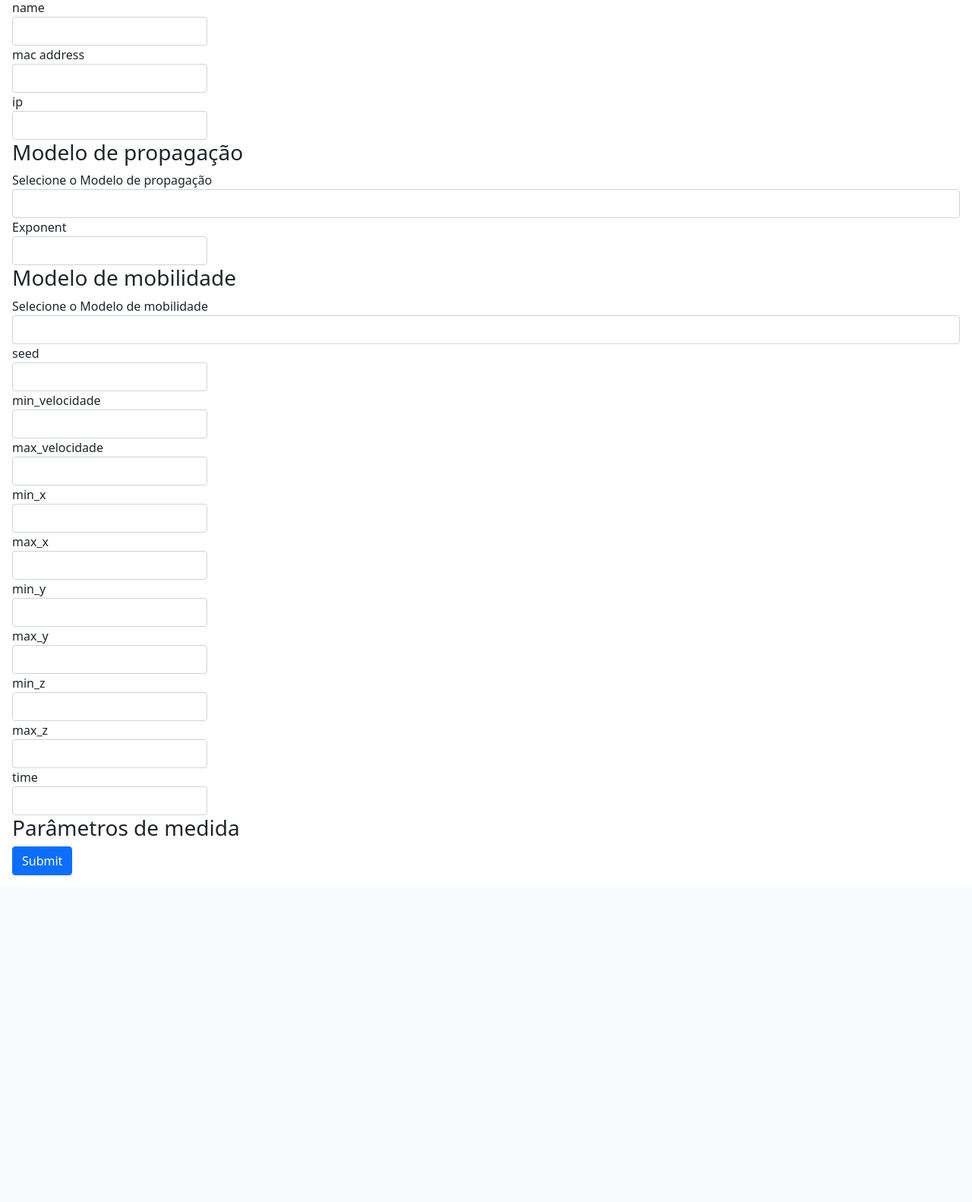
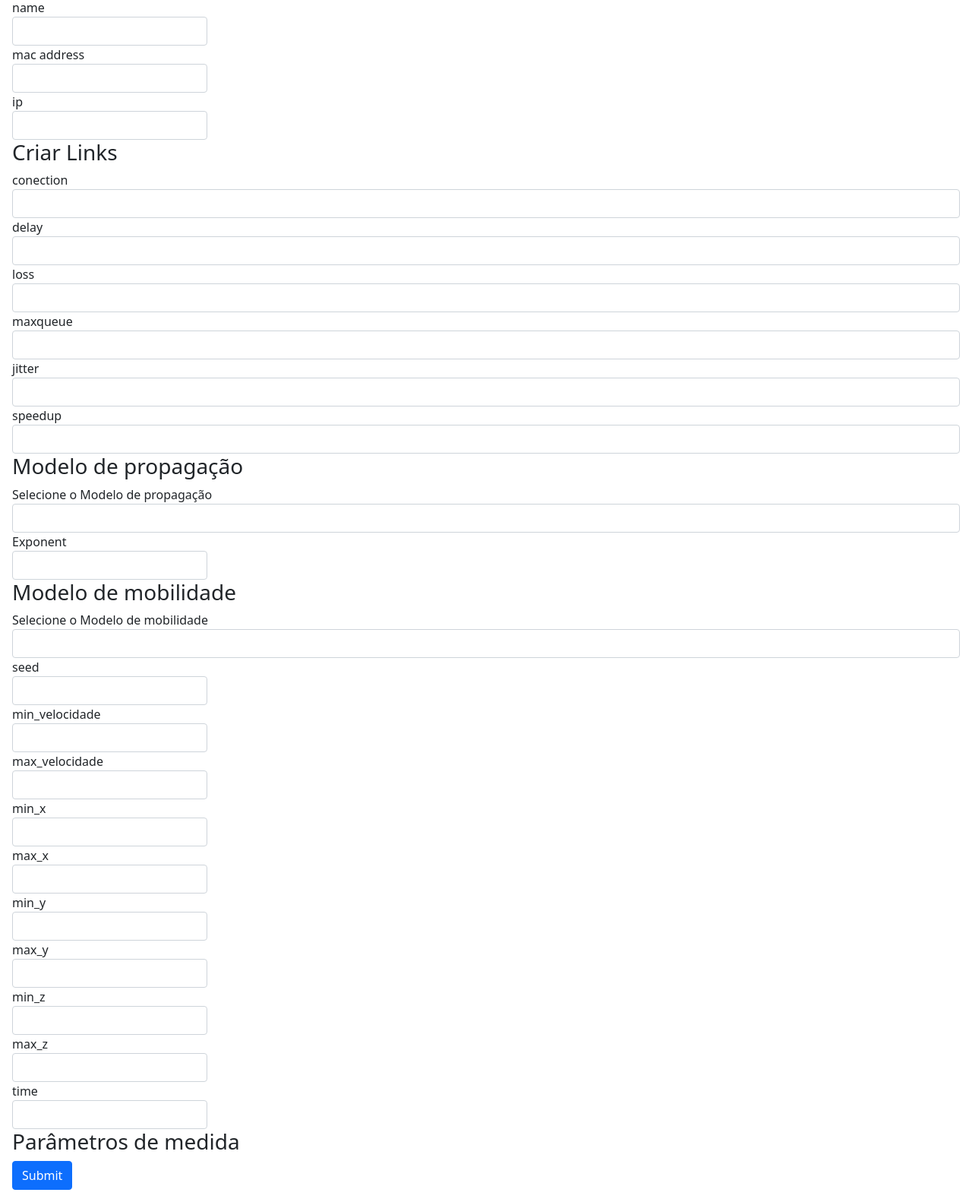
Before and after one commit to renanrodriguesmr/MiniManager, a Django app: page /configuration/ in a window 1280 px wide. Shown: the part 234-1816 px from the top of the page at 76% size. Before the commit the page ends 1386 px from the top, so only its background shows below. Run offline with Django 3.2, Linux system fonts and the light colour scheme; data that the repository does not hold is empty.

Commit message:
implementing one node and link params without nodes

```diff
--- a/miniManager/configurator/templates/configuration.html
+++ b/miniManager/configurator/templates/configuration.html
@@ -11,6 +11,7 @@
   <form action="/configuration/" method="post">
     {% csrf_token %}
     {% include "nodes.html" %}
+    {% include "link.html" %}
     {% include "modelpropagation.html" with pmodels=pmodels only %}
     {% include "modelmobility.html" with mmodels=mmodels only %}
     {% include "measures.html" with measures=measures only %}
--- /dev/null
+++ b/miniManager/configurator/templates/link.html
@@ -0,0 +1,18 @@
+<h3>Criar Links</h3>
+<div id="link"  class="form-group">
+  <div class="form-group">
+    <label for="conn">conection</label>
+    <input type="text" name="conn" class="form-control" id="conn">
+    <label for="delay">delay</label>
+    <input type="text" name="delay" class="form-control" id="delay">
+    <label for="loss">loss</label>
+    <input type="text" name="loss" class="form-control" id="loss">
+    <label for="maxqueue">maxqueue</label>
+    <input type="text" name="maxqueue" class="form-control" id="maxqueue">
+    <label for="jitter">jitter</label>
+    <input type="text" name="jitter" class="form-control" id="jitter">
+    <label for="speedup">speedup</label>
+    <input type="text" name="speedup" class="form-control" id="speedup">
+  </div>
+</div>
+<div id="model-not-supported" class="hidde-element alert alert-primary" role="alert">Modelo de mobilidade ainda não suportado</div>
--- a/miniManager/configurator/templates/modelmobility.html
+++ b/miniManager/configurator/templates/modelmobility.html
@@ -7,9 +7,9 @@
     {% endfor %}
   </select>
 </div>
-<div id="randomdirection"  class="hidde-element form-group" style="display: none;">
+<div id="RandomDirection"  class="hidde-element form-group" style="display: none;">
   <div class="form-group">
-    <input type="hidden" name="randomdirectionattribute" value="seed,min_velocidade,max_velocidade,min_x,max_x,min_y,max_y,min_z,max_z,time">
+    <input type="hidden" name="RandomDirectionattribute" value="seed,min_velocidade,max_velocidade,min_x,max_x,min_y,max_y,min_z,max_z,time">
     <label for="ifprop">seed</label>
     <input type="number" name="seed" class="form-control" id="ifprop">
     <label for="ifprop">min_velocidade</label>
@@ -37,7 +37,7 @@
 
 <script>
 
-var currentmobilityModelName = "randomdirection";
+var currentmobilityModelName = "RandomDirection";
 changemobilityModelForm(currentmobilityModelName);
 
 function onmobilityModelSelect(selectSrc) {
--- a/miniManager/configurator/templates/nodes.html
+++ b/miniManager/configurator/templates/nodes.html
@@ -11,45 +11,41 @@
 <div id="station"  class="hidde-element form-group" style="display: none;">
     <div class="form-group">
       <label id="name" for="namestation">name</label>
-      <input type="text" name="name" class="form-control" id="namestation">
-      <label id="name" for="mac">mac address</label>
-      <input type="text" name="macaddress" class="form-control" id="mac">
-      <label id="name" for="ip">ip</label>
-      <input type="text" name="ipaddress" class="form-control" id="ip">
+      <input type="text" name="stationname" class="form-control" id="namestation">
+      <label id="mac" for="mac">mac address</label>
+      <input type="text" name="stationmac" class="form-control" id="mac">
+      <label id="ip" for="ip">ip</label>
+      <input type="text" name="stationip" class="form-control" id="ip">
     </div>
 </div>
 <div id="accesspoint"  class="hidde-element form-group" style="display: none;">
     <div class="form-group">
       <label id="name" for="nameaccess">name</label>
-      <input type="text" name="name" class="form-control" id="nameaccess">
+      <input type="text" name="accesspointname" class="form-control" id="nameaccess">
       <label id="name" for="ssidlb">ssid</label>
-      <input type="text" name="ssid" class="form-control" id="ssidlb">
+      <input type="text" name="accesspointssid" class="form-control" id="ssidlb">
       <label id="name" for="mode">mode</label>
-      <input type="text" name="mode" class="form-control" id="mode">
+      <input type="text" name="accesspointmode" class="form-control" id="mode">
       <label id="name" for="channel">channel</label>
-      <input type="text" name="channel" class="form-control" id="channel">
+      <input type="text" name="accesspointchannel" class="form-control" id="channel">
     </div>
 </div>
 <div id="host"  class="hidde-element form-group" style="display: none;">
     <div class="form-group">
       <label id="name" for="namehost">name</label>
-      <input type="text" name="name" class="form-control" id="namehost">
+      <input type="text" name="hostname" class="form-control" id="namehost">
       <label id="name" for="mac">mac address</label>
-      <input type="text" name="macaddress" class="form-control" id="mac">
+      <input type="text" name="hostmac" class="form-control" id="mac">
       <label id="name" for="ip">ip</label>
-      <input type="text" name="ipaddress" class="form-control" id="ip">
+      <input type="text" name="hostip" class="form-control" id="ip">
     </div>
 </div>
-<div id="station"  class="hidde-element form-group" style="display: none;">
+<div id="switch"  class="hidde-element form-group" style="display: none;">
     <div class="form-group">
       <label id="type" for="typeswitch">type</label>
-      <input type="text" name="type" class="form-control" id="typeswitch">
-      <label id="name" for="namestation">name</label>
-      <input type="text" name="name" class="form-control" id="namestation">
-      <label id="name" for="mac">mac address</label>
-      <input type="text" name="macaddress" class="form-control" id="mac">
-      <label id="name" for="ip">ip</label>
-      <input type="text" name="ipaddress" class="form-control" id="ip">
+      <input type="text" name="switchtype" class="form-control" id="typeswitch">
+      <label id="name" for="switchname">name</label>
+      <input type="text" name="switchname" class="form-control" id="switchname">
     </div>
 </div>
 
--- a/miniManager/configurator/views.py
+++ b/miniManager/configurator/views.py
@@ -1,10 +1,10 @@
+from django.db import connection
 from django.shortcuts import render
 from django.views import View
 from django.http import HttpResponseRedirect
 from django.urls import reverse
 
-from .models import Configuration, MModelCatalog, Measure, Measurement, MobilityModel, MobilityParam, PModelCatalog, PropagationModel, PropagationParam, Version, TestPlan
-
+from .models import *
 class ConfigurationView(View):
     def get(self,request):
         args={}
@@ -22,6 +22,92 @@ class ConfigurationView(View):
     def post(self, request):
 
         paramlist = request.POST.getlist('radiofrequency')
+
+
+        #nodes
+        nodeSelected = request.POST.get('nodeselected')
+        nodetype = str(nodeSelected)
+        network = Network(fixo = True)
+        network.save()
+
+
+        if(nodetype == "station"):
+            stationname = request.POST.get(nodetype+"name")
+            stationmac = request.POST.get(nodetype+"mac")
+            stationip = request.POST.get(nodetype+"ip")
+
+            node = Node(name = stationname , mac=stationmac, network = network)
+            node.save()
+
+            station = Station(node = node)
+            station.save()
+
+
+            interface = Interface(name=stationname+"int", ip = stationip, node=node)
+            interface.save()
+
+        if( nodetype == "accesspoint"):
+
+            apname = request.POST.get(nodetype+"name")
+            apssid = request.POST.get(nodetype+"ssid")
+            apmode = request.POST.get(nodetype+"mode")
+            apchannel = request.POST.get(nodetype+"channel")
+
+
+            node = Node(name = apname, network = network)
+            node.save()
+
+            ap = AccessPoint(ssid = apssid,  mode =apmode ,  channel = apchannel )
+            ap.save()
+
+
+            interface = Interface(name=apname+"int", node=node)
+            interface.save()
+
+        if( nodetype == "host"):
+
+            hostname = request.POST.get(nodetype+"name")
+            hostmac = request.POST.get(nodetype+"mac")
+            hostip = request.POST.get(nodetype+"ip")
+
+
+            node = Node(name = hostname, mac = hostmac, network = network)
+            node.save()
+
+            host = Host(node = node)
+            host.save()
+
+
+            interface = Interface(name=hostname+"int", node=node)
+            interface.save()
+
+        if( nodetype == "switch"):
+
+            switchname = request.POST.get(nodetype+"name")
+            switchtype = request.POST.get(nodetype+"type")
+
+            node = Node(name = switchname, network = network)
+            node.save()
+
+            switch = Switch(type = switchtype, node = node )
+            switch.save()
+
+
+            interface = Interface(name=switchname+"int", node=node)
+            interface.save()
+
+
+        #link
+
+        conn = request.POST.get("conn")
+        delay = request.POST.get("delay")
+        loss = request.POST.get("loss")
+        maxqueue= request.POST.get("maxqueue")
+        jitter= request.POST.get("jitter")
+        speedup= request.POST.get("speedup")
+
+        link = Link(connection=conn, delay=delay,loss=loss, max_queue_size=maxqueue, jitter=jitter, speedup=speedup)
+        link.save()
 
         pmodelSelected = request.POST.get('propagationmodel')
         mmodelSelected = request.POST.get('mobilitymodel')
```
Also changed, not shown: miniManager/configurator/models.py (+4 -7 lines), miniManager/configurator/migrations/0010_auto_20210929_2107.py (added), miniManager/configurator/migrations/0011_auto_20210929_2139.py (added).
